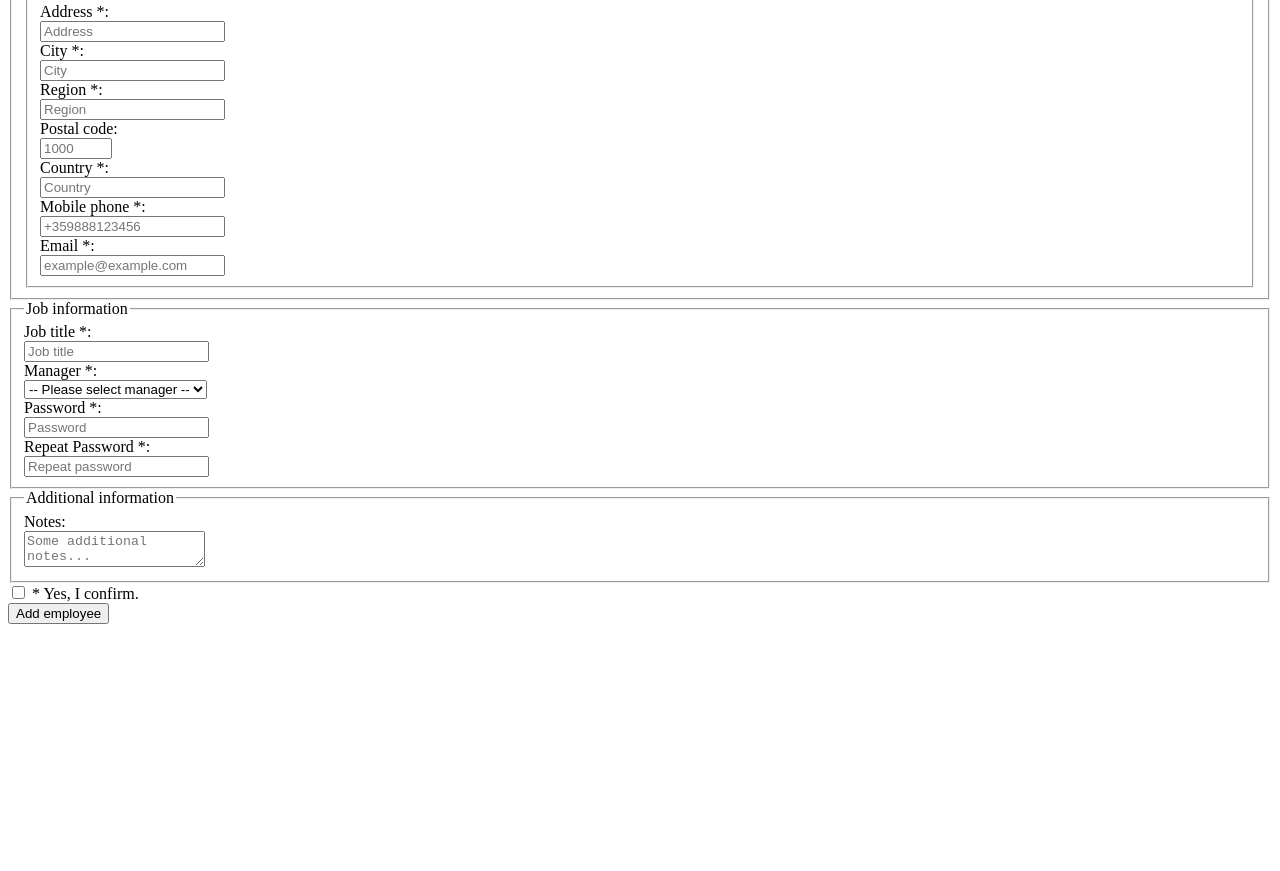
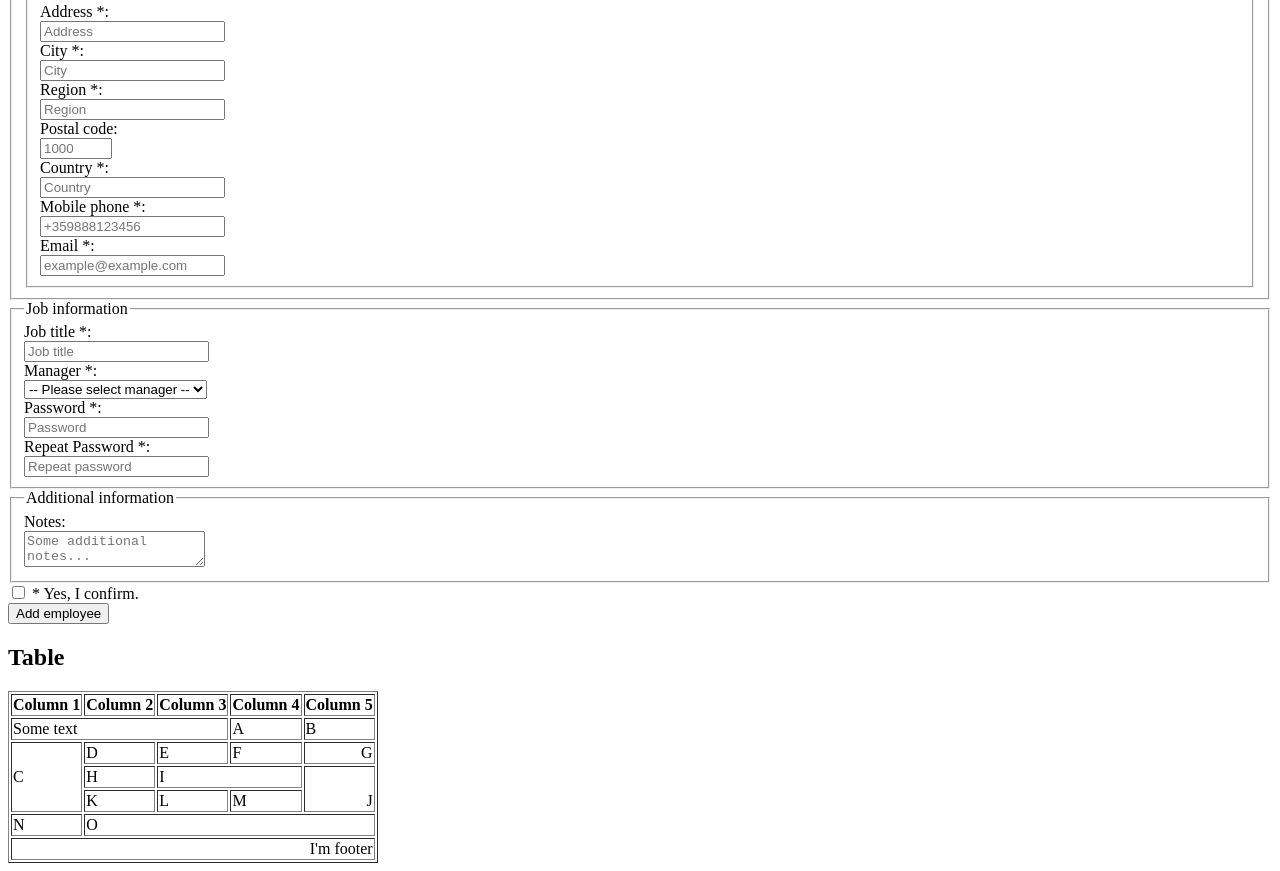
Before and after one commit to DesislavaIT/Front-End-Web, a plain HTML site: page Exercises/HTML/index.html in a window 1280 px wide. Shown: the part 362-1233 px from the top of the page. Before the commit the page ends 994 px from the top, so only its background shows below. Drawn offline with Linux system fonts and the light colour scheme.

Commit message:
Update index.html

```diff
--- a/Exercises/HTML/index.html
+++ b/Exercises/HTML/index.html
@@ -135,6 +135,51 @@
             <br />
             <button>Add employee</button>
         </form>
+        <h2>Table</h2>
+        <table border="1">
+            <thead>
+                <tr>
+                    <th>Column 1</th>
+                    <th>Column 2</th>
+                    <th>Column 3</th>
+                    <th>Column 4</th>
+                    <th>Column 5</th>
+                </tr>
+            </thead>
+            <tbody>
+                <tr>
+                    <td colspan="3">Some text</td>
+                    <td>A</td>
+                    <td>B</td>
+                </tr>
+                <tr>
+                    <td rowspan="3">C</td>
+                    <td>D</td>
+                    <td>E</td>
+                    <td>F</td>
+                    <td align="right">G</td>
+                </tr>
+                <tr>
+                    <td>H</td>
+                    <td colspan="2">I</td>
+                    <td rowspan="2" align="right" valign="bottom">J</td>
+                </tr>
+                <tr>
+                    <td>K</td>
+                    <td>L</td>
+                    <td>M</td>
+                </tr>
+                <tr>
+                    <td>N</td>
+                    <td colspan="4">O</td>
+                </tr>
+                <tfoot>
+                    <tr>
+                        <td colspan="5" align="right">I'm footer</td>
+                    </tr>
+                </tfoot>
+            </tbody>
+        </table>
     </body>
 
 </html>
```
